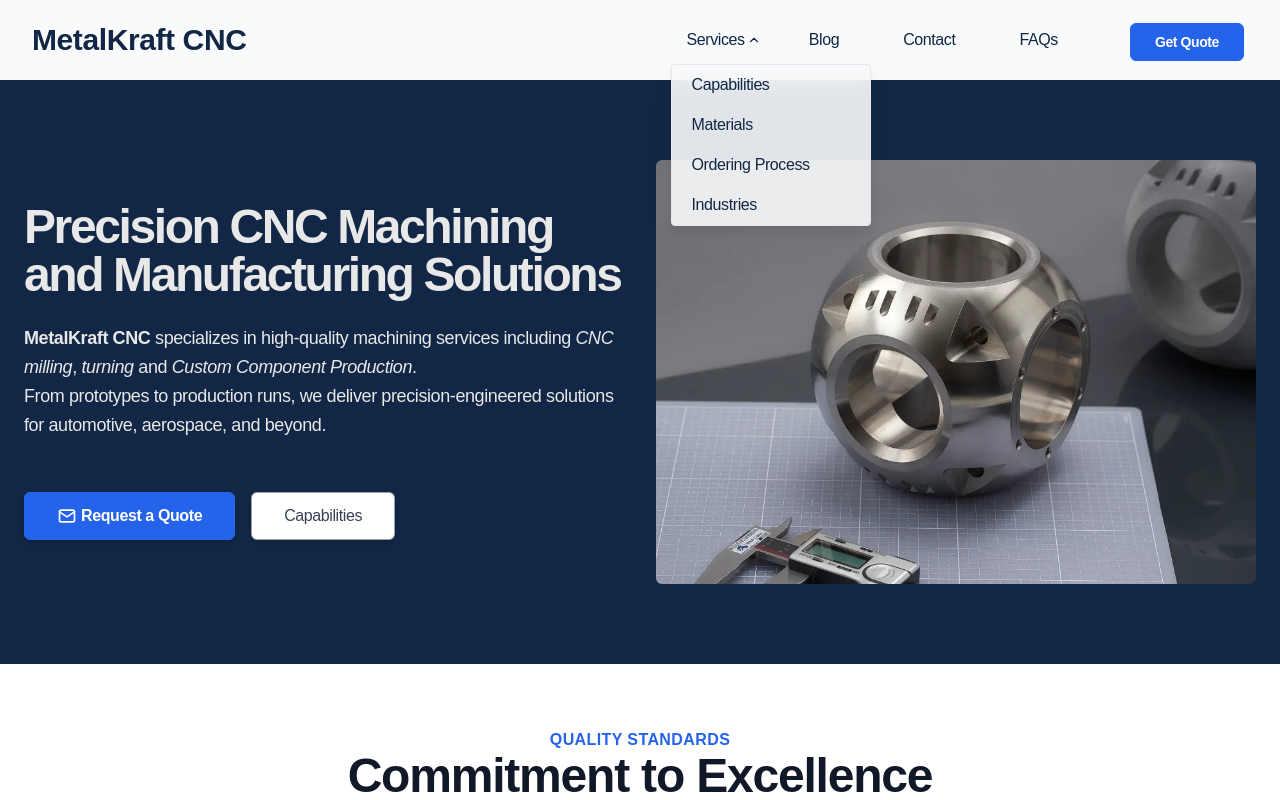
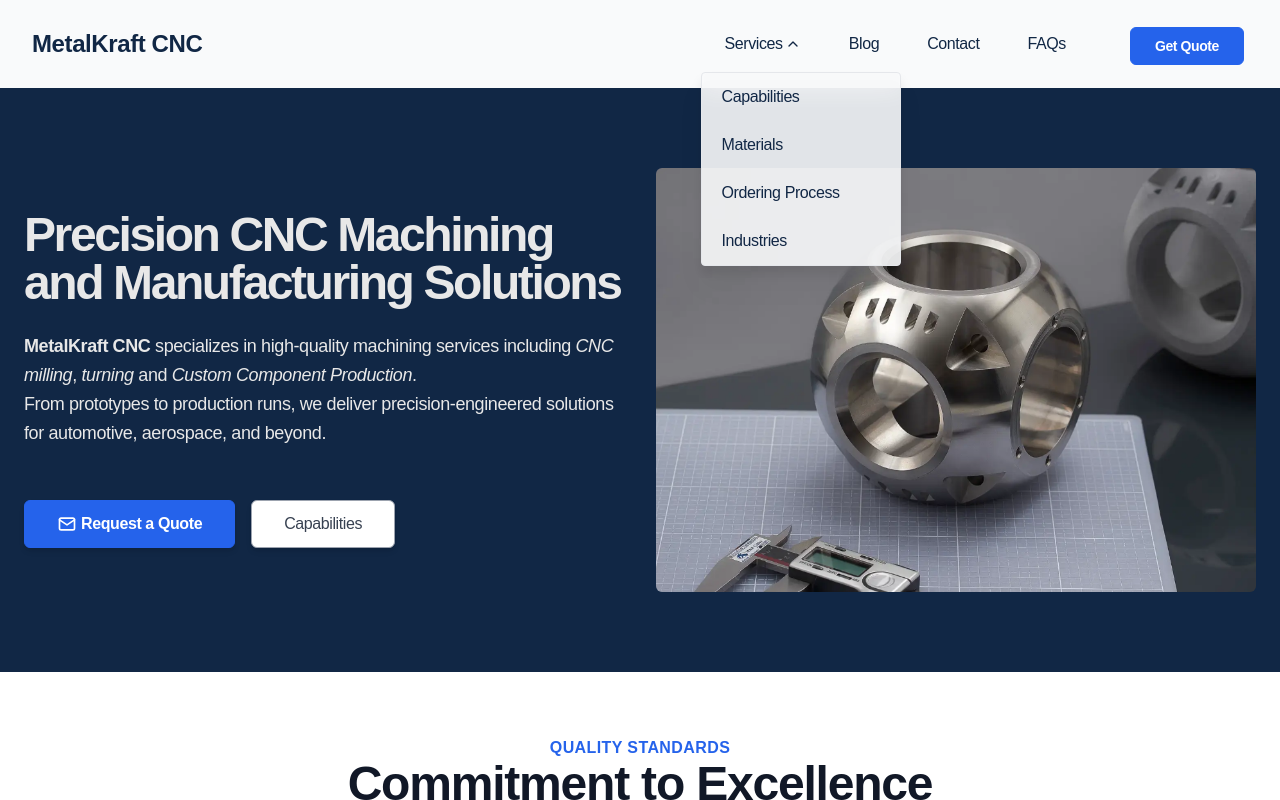
Before and after one commit to sadaf953/Metal-Kraft, a Next.js app: page / in a window 1280 px wide. Both pictures are taken after a click on the button "Services". Shown: the top 800 px of the page. Built offline with nearby package versions, Linux system fonts and the light colour scheme; a web font is replaced by a local one.

Commit message:
navi bar updated

```diff
--- a/src/components/widgets/Header.tsx
+++ b/src/components/widgets/Header.tsx
@@ -77,7 +77,7 @@ const Header = () => {
               isToggleMenuOpen ? handleToggleMenuOnClick() : setIsDropdownOpen(updatedIsDropdownOpen as boolean[])
             }
           >
-            <span className="text-[#112745] font-bold text-3xl whitespace-nowrap">MetalKraft CNC</span>
+            <span className="text-[#112745] font-bold text-2xl whitespace-nowrap">MetalKraft CNC</span>
           </Link>
           <div className="flex items-center md:hidden">
             <ToggleMenu handleToggleMenuOnClick={handleToggleMenuOnClick} isToggleMenuOpen={isToggleMenuOpen} />
@@ -91,7 +91,7 @@ const Header = () => {
         >
           <ul
             ref={ref}
-            className="flex w-full flex-col mt-2 mb-36 md:m-0 text-xl md:w-auto md:flex-row md:self-center md:pt-0 md:text-base"
+            className="flex w-full flex-col mt-4 mb-36 md:m-0 text-lg md:w-auto md:flex-row md:self-center md:pt-0 md:text-base"
           >
             {links &&
               links.map(({ label, href, icon: Icon, links }, index) => (
@@ -99,27 +99,27 @@ const Header = () => {
                   {links && links.length ? (
                     <>
                       <button
-                        className="flex items-center px-4 py-3 font-medium transition duration-150 ease-in-out text-[#112745] hover:text-[#1e3c6b]"
+                        className="flex items-center justify-between w-full px-6 py-4 font-medium transition duration-150 ease-in-out text-[#112745] hover:text-[#1e3c6b]"
                         onClick={() => handleDropdownOnClick(index)}
                       >
-                        {label}{' '}
+                        {label}
                         {Icon && (
                           <Icon
                             className={`${
                               isDropdownOpen[index] ? 'rotate-180' : ''
-                            } ml-0.5 rtl:ml-0 rtl:mr-0.5 hidden h-3.5 w-3.5 md:inline text-[#112745]px-8`}
+                            } ml-0.5 rtl:ml-0 rtl:mr-0.5 h-4 w-4 text-[#112745]`}
                           />
                         )}
                       </button>
                       <ul
                         className={`${
-                          isDropdownOpen[index] ? 'block' : 'md:hidden'
-                        } rounded pl-4 font-medium drop-shadow-xl md:absolute md:min-w-[200px] md:bg-gray-50/90 md:pl-0 md:backdrop-blur-md md:border md:border-gray-200`}
+                          isDropdownOpen[index] ? 'block' : 'hidden'
+                        } rounded pl-10 font-medium drop-shadow-xl md:absolute md:min-w-[200px] md:bg-gray-50/90 md:pl-0 md:backdrop-blur-md md:border md:border-gray-200`}
                       >
                         {links.map(({ label: label2, href: href2 }, index2) => (
                           <li key={`item-link-${index2}`}>
                             <Link
-                              className="whitespace-no-wrap block py-2 px-5 first:rounded-t last:rounded-b text-[#112745] hover:text-[#1e3c6b] hover:bg-gray-100/10"
+                              className="whitespace-no-wrap block py-3 px-5 first:rounded-t last:rounded-b text-[#112745] hover:text-[#1e3c6b] hover:bg-gray-100/10"
                               href={href2 as string}
                               onClick={() =>
                                 isToggleMenuOpen ? handleToggleMenuOnClick() : handleCloseDropdownOnClick(index)
@@ -133,7 +133,7 @@ const Header = () => {
                     </>
                   ) : (
                     <Link
-                      className="flex items-center px-8 py-3 font-medium transition duration-150 ease-in-out text-[#112745] hover:text-[#1e3c6b]"
+                      className="flex items-center px-6 py-4 font-medium transition duration-150 ease-in-out text-[#112745] hover:text-[#1e3c6b]"
                       href={href as string}
                       onClick={() => (isToggleMenuOpen ? handleToggleMenuOnClick() : handleDropdownOnClick(index))}
                     >
@@ -147,7 +147,7 @@ const Header = () => {
         <div
           className={`${
             isToggleMenuOpen ? 'block' : 'hidden'
-          } fixed bottom-0 left-0 w-full justify-end p-3 md:static md:mb-0 md:flex md:w-auto md:self-center md:p-0 md:bg-transparent md:border-none bg-gray-50 border-t border-gray-200`}
+          } fixed bottom-0 left-0 w-full justify-end p-4 md:static md:mb-0 md:flex md:w-auto md:self-center md:p-0 md:bg-transparent md:border-none bg-gray-50 border-t border-gray-200`}
         >
           <div className="flex w-full items-center justify-between md:w-auto">
             {showToggleTheme && <ToggleDarkMode />}
```
